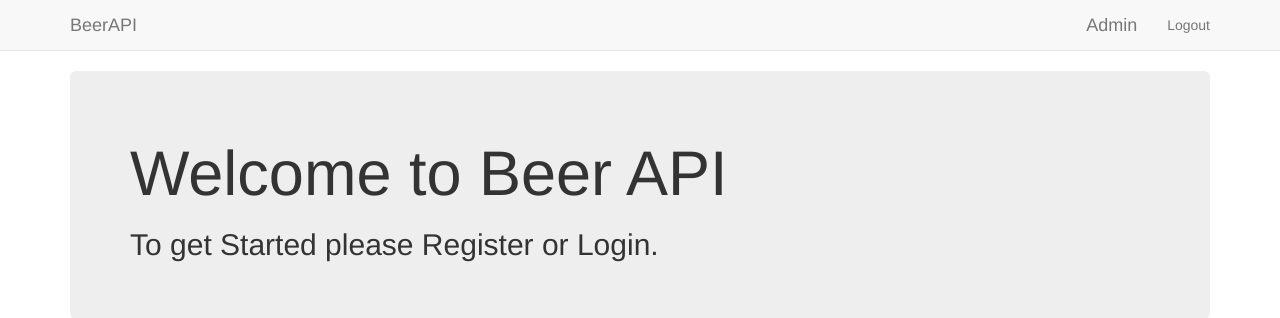
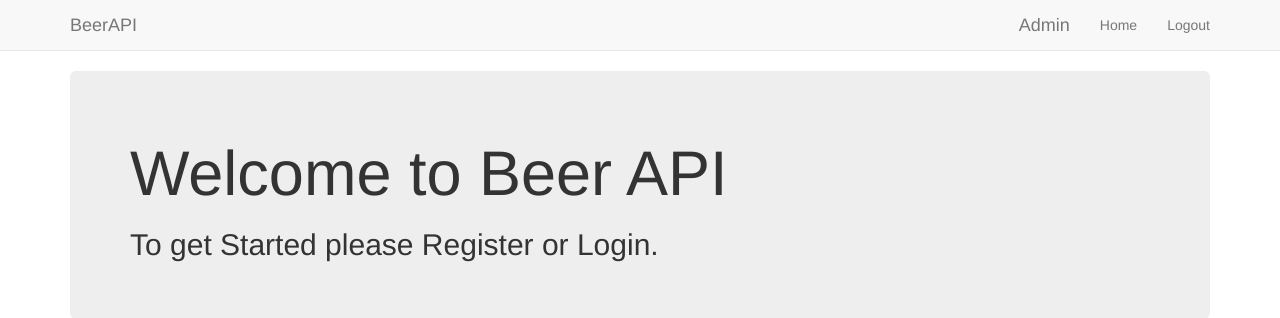
Before and after one commit to tp00012x/BeerAPI, a Django app: page / in a window 1280 px wide. Shown: the top 318 px of the page. Run offline with Django 3.2, Linux system fonts and the light colour scheme; a user stored in the database is signed in; some libraries are stand-ins or nearby versions.

Commit message:
Fixed Registration page

```diff
--- a/BeerAPI/urls.py
+++ b/BeerAPI/urls.py
@@ -23,6 +23,6 @@ urlpatterns = [
     url(r'^admin/', admin.site.urls),
     url(r'^$', views.index, name='index'),
     url(r'^logout/$', views.user_logout, name="logout"),
-    url(r'^home/$', views.home, name="home"),
+    url(r'^home/', views.home, name="home"),
     url(r'^user_login/$', views.user_login, name="user_login"),
 ]
--- a/beer_tracker/views.py
+++ b/beer_tracker/views.py
@@ -30,7 +30,7 @@ def index(request):
             user.save()
             profile = profile_form.save(commit=False)
             profile.user = user
-
+            login(request, user)
             return render(request, 'beer_tracker/home.html')
     else:
         user_form = UserForm()
--- a/templates/beer_tracker/base.html
+++ b/templates/beer_tracker/base.html
@@ -19,6 +19,7 @@
             <ul class="nav navbar-nav navbar-right">
                 <li><a href="{% url 'admin:index' %}" class="navbar-brand">Admin</a></li>
                 {% if user.is_authenticated %}
+                <li><a class="navbar-link" href="{% url 'home' %}">Home</a></li>
                 <li><a class="navbar-link" href="{% url 'logout' %}">Logout</a></li>
                 {% endif %}
             </ul>
--- a/templates/beer_tracker/index.html
+++ b/templates/beer_tracker/index.html
@@ -23,7 +23,7 @@
     </form>
 
     <h1>Register</h1>
-    <form enctype="multipart/form-data" method="post">
+    <form action="{% url 'index' %}" method="post">
         {% csrf_token %}
         {{ user_form.as_p }}
         {{ profile_form.as_p }}
```
Also changed, not shown: db.sqlite3.
